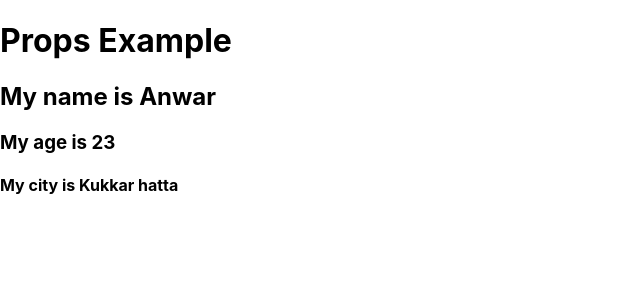
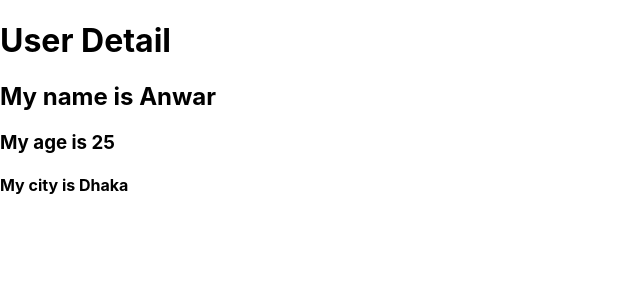
Before and after one commit to MAnwarulhaq/my-react-app, a React (Create React App) app: page / in a window 1280 px wide. Shown: the top 300 px of the page, without its empty margins (0-640 px from the left). Built offline with nearby package versions, Linux system fonts and the light colour scheme.

Commit message:
Object in props

```diff
--- a/src/App.js
+++ b/src/App.js
@@ -1,10 +1,12 @@
 
 import './App.css';
 import Props from './Props/Props';
+import User from './Props/User';
 function App() {
+
   return (
     <>
-   <Props name="Anwar" age="23" city="Kukkar hatta"/>
+   <User />
 
     </>
   );
--- a/src/Props/Props.jsx
+++ b/src/Props/Props.jsx
@@ -30,14 +30,30 @@
 // }
 
 // Using Destructuring
-const Props = ({ name, age, city }) => {
-  return (
-    <div>
-      <h1>Props Example</h1>
-      <h2>My name is {name}</h2>
-      <h3>My age is {age}</h3>
-      <h4>My city is {city}</h4>
-    </div>
-  );
+// const Props = ({ name, age, city }) => {
+//   return (
+//     <div>
+//       <h1>Props Example</h1>
+//       <h2>My name is {name}</h2>
+//       <h3>My age is {age}</h3>
+//       <h4>My city is {city}</h4>
+//     </div>
+//   );
+// }
+
+// Props pass through Object
+const Props =({users})=>{
+    console.log(users);
+    return(
+        <div>
+            <h1>User Detail</h1>
+            <h2>My name is {users.name}</h2>
+            <h3>My age is {users.age}</h3>
+            <h4>My city is {users.city}</h4>
+
+
+        </div>
+    )
 }
+
 export default Props
--- /dev/null
+++ b/src/Props/User.jsx
@@ -0,0 +1,17 @@
+import React from 'react'
+import Props from './Props'
+
+const User = () => {
+    const object={
+        name: "Anwar",
+        age: 25,
+        city: "Dhaka"
+    }
+  return (
+    <div>
+        <Props users={object}/>
+    </div>
+  )
+}
+
+export default User
```
